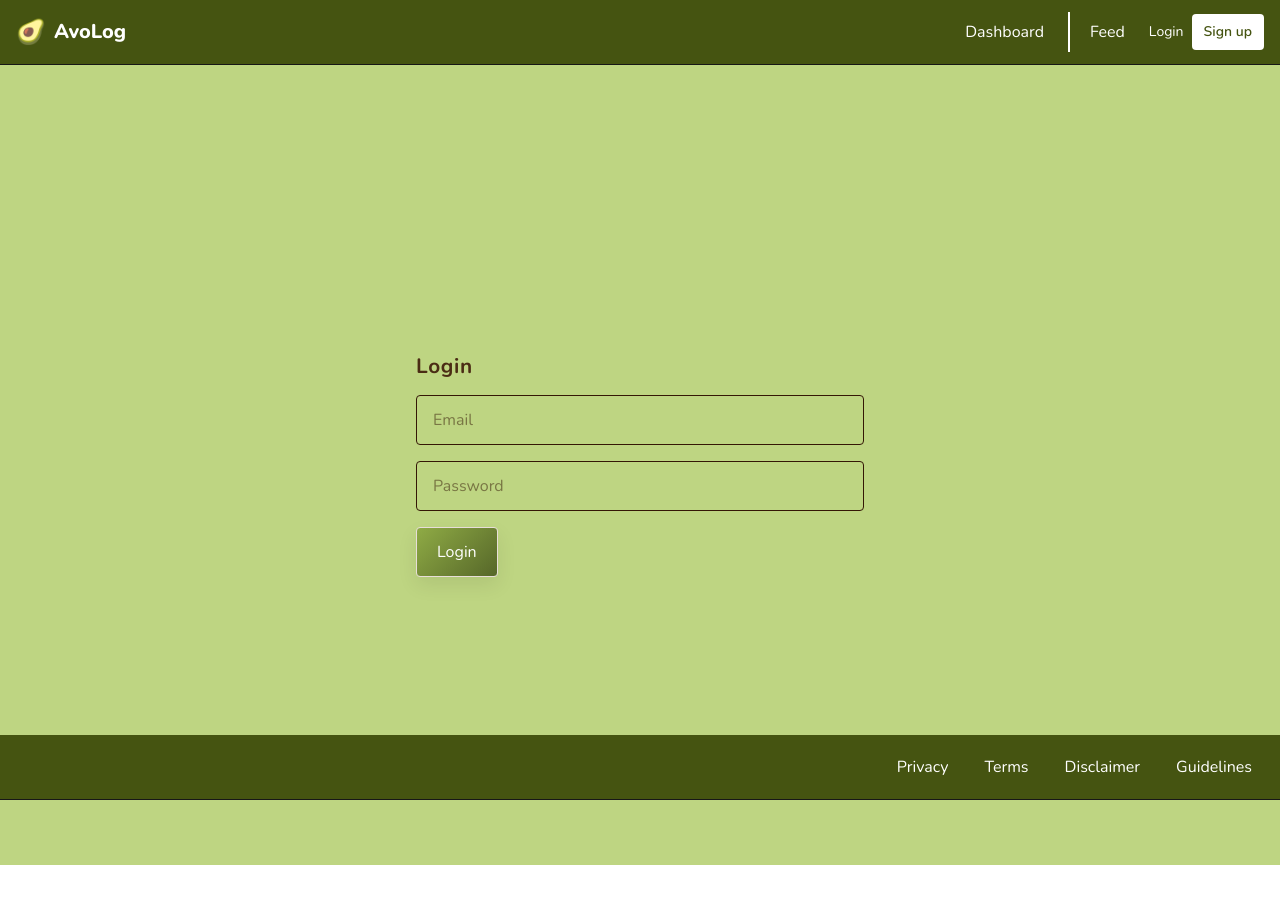
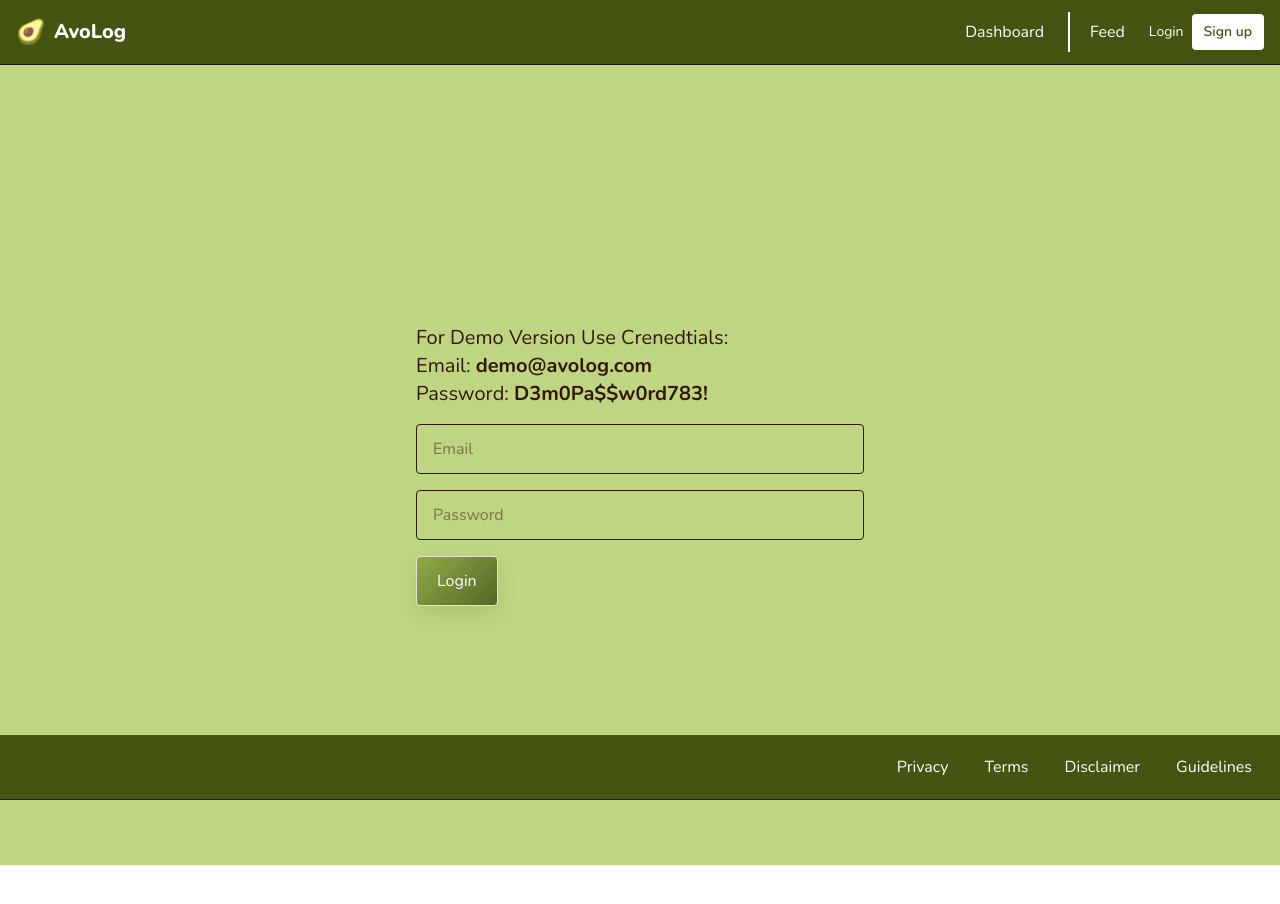
Before and after one commit to delaine3/avocado-app, a Next.js app: page /login in a window 1280 px wide. Shown: the top 904 px of the page. Built offline with nearby package versions, Linux system fonts and the light colour scheme; no server answers.

Commit message:
Add demo auth

```diff
--- a/src/app/login/page.tsx
+++ b/src/app/login/page.tsx
@@ -38,9 +38,17 @@ export default function LoginPage() {
 
   return (
     <main className="min-h-screen flex items-center justify-center page px-4">
+      <div className=" items-center justify-center">
+        <div className="text-xl mb-4">
+          For Demo Version Use Crenedtials:{" "}
+          <p>
+            Email: <span className="font-bold">demo@avolog.com</span>
+          </p>
+          <p>
+            Password: <span className="font-bold">D3m0Pa$$w0rd783!</span>
+          </p>
+        </div>
         <form onSubmit={handleLogin} className="w-full max-w-md space-y-4">
-        <h1 className="title-sm">Login</h1>
-
           <input
             type="email"
             placeholder="Email"
@@ -65,6 +73,7 @@ export default function LoginPage() {
 
           {message && <p>{message}</p>}
         </form>
+      </div>
     </main>
   );
 }
```
Lines whose indentation alone changed are shown as unchanged.
